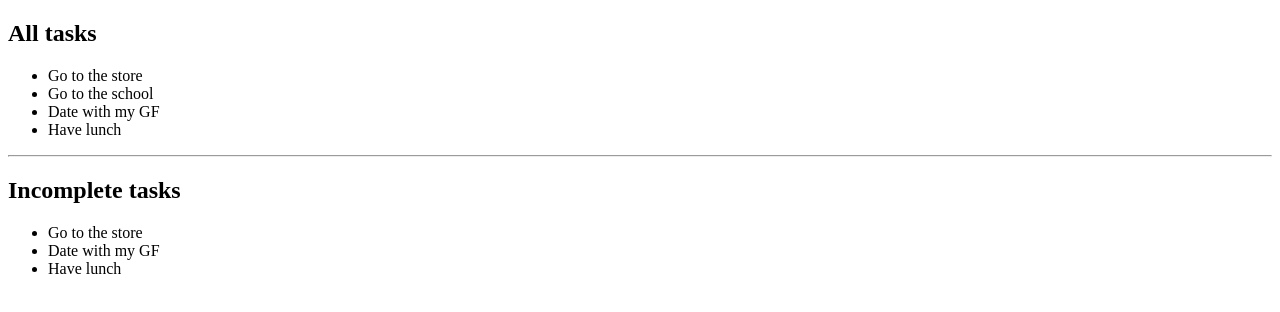
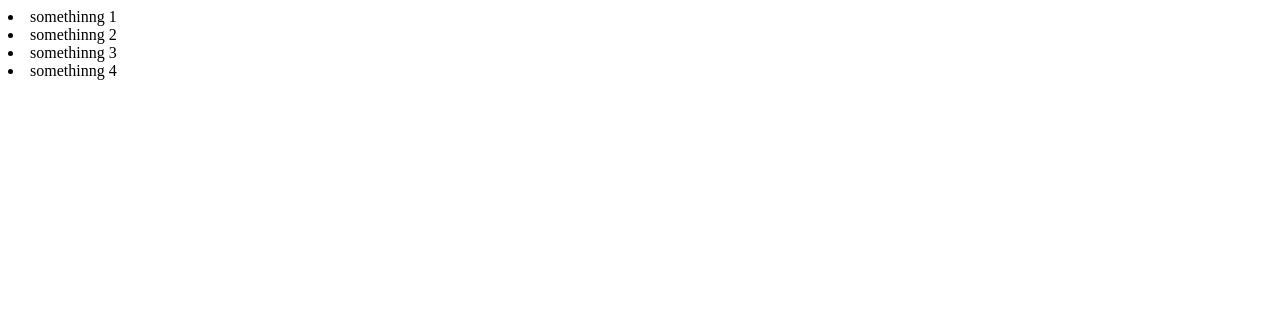
Before and after one commit to liam-hwya/vuepractice-laracast, a plain HTML site: page index.html in a window 1280 px wide. Drawn offline with nearby package versions, Linux system fonts and the light colour scheme.

Commit message:
Lesson 7 ( Components)

```diff
--- a/index.html
+++ b/index.html
@@ -6,6 +6,7 @@
     <meta name="viewport" content="width=device-width, initial-scale=1.0">
     <title>Document</title>
     <script src="https://cdn.jsdelivr.net/npm/vue@2.6.14/dist/vue.js"></script>
+
     <style>
         .is-loading {
             background: red
@@ -18,54 +19,14 @@
 
     <div id="root">
 
-        <h2>All tasks</h2>
-
-        <ul>
-
-            <li v-for="task in tasks" v-text="task.title"></li>
-
-        </ul>
-
-        <hr>
-
-        <h2>Incomplete tasks</h2>
-
-        <ul>
-
-            <li v-for="task in inCompleteTasks" v-text="task.title"></li>
-
-        </ul>
+        <task>somethinng 1</task>
+        <task>somethinng 2</task>
+        <task>somethinng 3</task>
+        <task>somethinng 4</task>
 
     </div>
 
-    <script>
-
-        var app = new Vue({
-
-            el: "#root",
-
-            data: {
-                tasks: [
-
-                    {title: 'Go to the store', completed: false},
-                    {title: 'Go to the school', completed: true},
-                    {title: 'Date with my GF', completed: false},
-                    {title: 'Have lunch', completed: false}
-                ]
-            },
-
-            computed: {
-
-                inCompleteTasks() {
-
-                    return this.tasks.filter(task => !task.completed)
-                }
-
-            }
-        })
-
-    </script>
-
+    <script src="main.js"></script>
 
 
 </body>
--- /dev/null
+++ b/main.js
@@ -0,0 +1,7 @@
+Vue.component('task',{
+    template: '<li><slot></slot></li>'
+})
+
+new Vue({
+    el: "#root"
+})
```
Also changed, not shown: note.txt.
